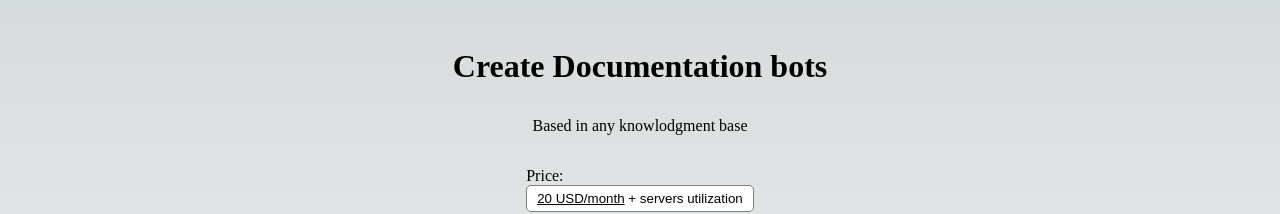
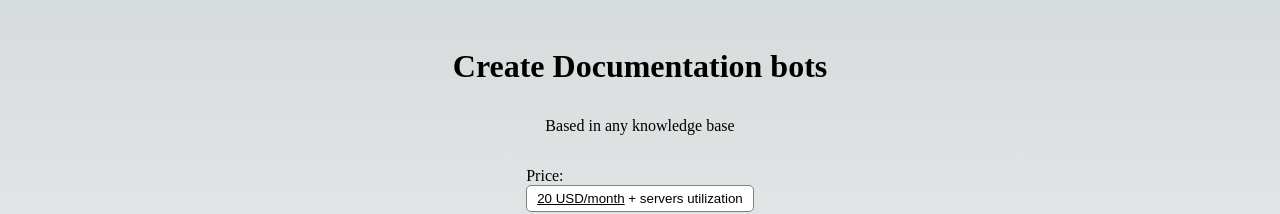
Before and after one commit to juandavidGF/documentBot, a Next.js app: page / in a window 1280 px wide. Shown: the top 214 px of the page. Built offline with nearby package versions, Linux system fonts and the light colour scheme; no server answers.

Commit message:
implementation login

```diff
--- a/src/pages/_app.tsx
+++ b/src/pages/_app.tsx
@@ -1,6 +1,11 @@
 import '@/styles/globals.css'
 import type { AppProps } from 'next/app'
+import { UserProvider } from '@auth0/nextjs-auth0/client';
 
 export default function App({ Component, pageProps }: AppProps) {
-  return <Component {...pageProps} />
+  return (
+		<UserProvider>
+			<Component {...pageProps} />
+		</UserProvider>
+	);
 }
--- a/src/pages/index.tsx
+++ b/src/pages/index.tsx
@@ -2,6 +2,7 @@ import Head from 'next/head'
 import Image from 'next/image'
 import { Inter } from 'next/font/google'
 import styles from '@/styles/Home.module.css'
+import Link from 'next/link'
 import React, { useState } from 'react'
 import { useUser } from '@auth0/nextjs-auth0/client'
 
@@ -9,7 +10,7 @@ const inter = Inter({ subsets: ['latin'] })
 
 export default function Home() {
 
-	// const { user, error, isLoading } = useUser();
+	const { user, error, isLoading } = useUser();
 	const [response, setResponse] = useState();
 
 	const handleSubmit = async (e: any) => {
@@ -36,12 +37,17 @@ export default function Home() {
         <meta name="viewport" content="width=device-width, initial-scale=1" />
         <link rel="icon" href="/favicon.ico" />
       </Head>
+			{user ? (
+				<Link href="/api/auth/logout"><button>Logout</button></Link>
+			) : null}
 			<main className={styles.main}>
 				<h1>Create Documentation bots</h1>
-				<p>Based in any knowlodgment base</p>
+				<p>Based in any knowledge base</p>
 				<div className={styles.cta}>
 					<p>Price: </p>
-					<button className={styles.suscribe}><u>20 USD/month</u> + servers utilization</button>
+					<Link href="/api/auth/login">
+						<button className={styles.suscribe}><u>20 USD/month</u> + servers utilization</button>
+					</Link>
 				</div>
 				<div className={styles.content}>
 				</div>
```
Also changed, not shown: src/pages/api/auth/[...auth0].js (added, +17 -0 lines), src/styles/Home.module.css (+0 -7 lines), 1 other file (tests, documents, lock files or other folders).
